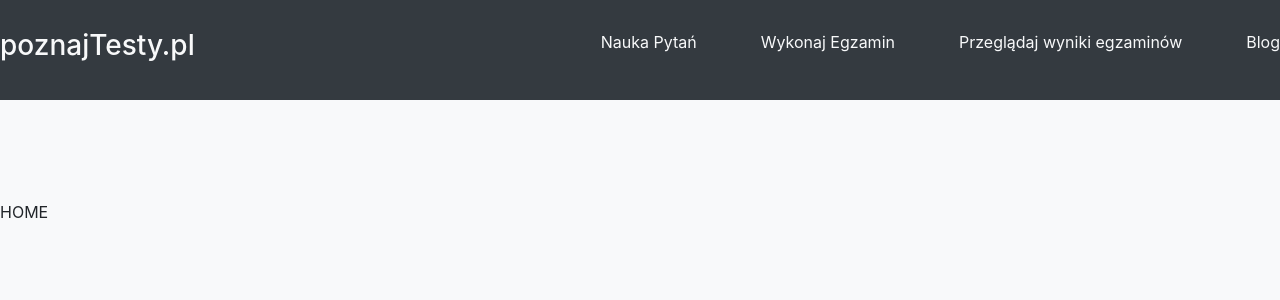
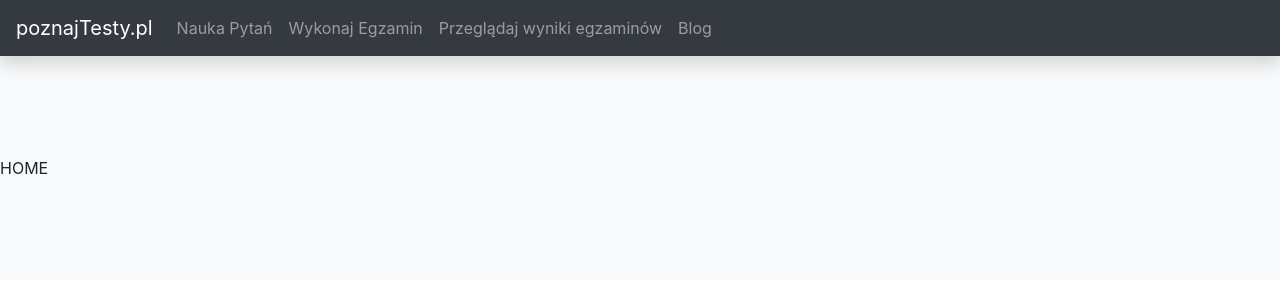
Before and after one commit to michaltrabski/driving-exam-app, a React (Create React App) app: page / in a window 1280 px wide. Shown: the top 300 px of the page. Built offline with nearby package versions, Linux system fonts and the light colour scheme.

Commit message:
Navigation converted to react-bootstrap menu

```diff
--- a/src/components/Navigation.js
+++ b/src/components/Navigation.js
@@ -1,71 +1,32 @@
 import React from "react";
 import { NavLink, Link } from "react-router-dom";
-import styled, { css } from "styled-components";
 import { path } from "./../data/GlobalData";
-
-const Nav = styled.nav`
-  display: flex;
-  align-items: center;
-  background-color: ${({ theme }) => theme.dark};
-  color: ${({ theme }) => theme.light};
-`;
-const Logo = styled.div`
-  display: flex;
-  flex-grow: 1;
-
-  height: 100px;
-  align-items: center;
-  a {
-    text-decoration: none;
-    color: ${({ theme }) => theme.light};
-  }
-`;
-const Ul = styled.ul`
-  /* background: lightyellow; */
-  display: flex;
-  align-items: center;
-  justify-content: flex-end;
-  flex-grow: 10;
-  list-style-type: none;
-`;
-const Li = styled.li`
-  margin-left: 4rem;
-  list-style-type: none;
-  text-align: center;
-  a {
-    text-decoration: none;
-    color: ${({ theme }) => theme.light};
-
-    &.active {
-      color: ${({ theme }) => theme.white};
-      font-weight: ${({ theme }) => theme.weight_bold};
-    }
-  }
-`;
+import { Navbar, Nav } from "react-bootstrap";
 
 const Navigation = () => {
   return (
-    <Nav>
-      <Logo>
-        <h3>
-          <Link to="/">poznajTesty.pl</Link>
-        </h3>
-      </Logo>
-      <Ul>
-        <Li>
-          <NavLink to={path.learn}>Nauka Pytań </NavLink>
-        </Li>
-        <Li>
-          <NavLink to={path.exam}>Wykonaj Egzamin </NavLink>
-        </Li>
-        <Li>
-          <NavLink to={path.exam_reviev}>Przeglądaj wyniki egzaminów</NavLink>
-        </Li>
-        <Li>
-          <NavLink to={path.blog}>Blog</NavLink>
-        </Li>
-      </Ul>
-    </Nav>
+    <Navbar bg="dark" variant="dark" expand="lg" className="shadow">
+      <Link className="navbar-brand" to="/">
+        poznajTesty.pl
+      </Link>
+      <Navbar.Toggle aria-controls="basic-navbar-nav" />
+      <Navbar.Collapse id="basic-navbar-nav">
+        <Nav className="mr-auto">
+          <NavLink className="nav-link" to={path.learn}>
+            Nauka Pytań
+          </NavLink>
+          <NavLink className="nav-link" to={path.exam}>
+            Wykonaj Egzamin
+          </NavLink>
+          <NavLink className="nav-link" to={path.exam_reviev}>
+            Przeglądaj wyniki egzaminów
+          </NavLink>
+          <NavLink className="nav-link" to={path.blog}>
+            Blog
+          </NavLink>
+        </Nav>
+      </Navbar.Collapse>
+    </Navbar>
   );
 };
 
```
